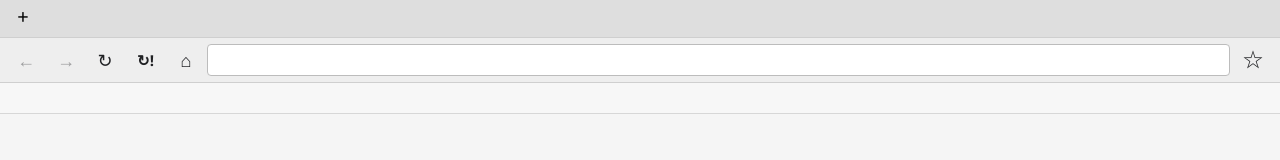
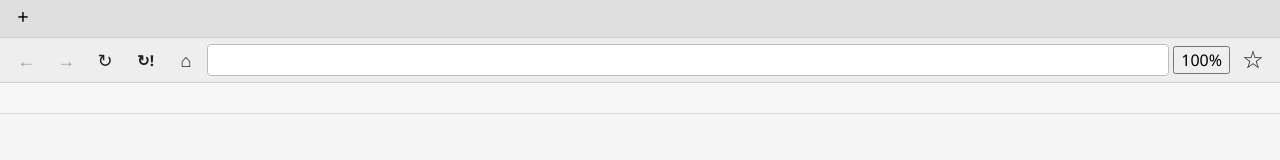
Before and after one commit to danhk0612/dk_flash_browser, a website: page src/app/browser.html in a window 1280 px wide. Drawn offline with Linux system fonts and the light colour scheme.

Commit message:
Show current page zoom in toolbar

```diff
--- a/src/app/browser.html
+++ b/src/app/browser.html
@@ -24,6 +24,7 @@
         <img id="address-favicon" class="address-favicon" alt="" draggable="false">
         <input id="address-input" class="address-input" type="text" spellcheck="false" autocomplete="off" aria-label="주소">
       </div>
+      <button id="zoom-indicator" class="zoom-indicator" type="button" title="현재 배율 · 클릭하면 100%로 초기화 (Ctrl+0)">100%</button>
       <button id="bookmark-button" class="nav-button bookmark-toggle" type="button" title="북마크 추가 (Ctrl+D)">☆</button>
     </div>
     <div id="bookmark-bar" class="bookmark-bar" aria-label="북마크 바"></div>
```
